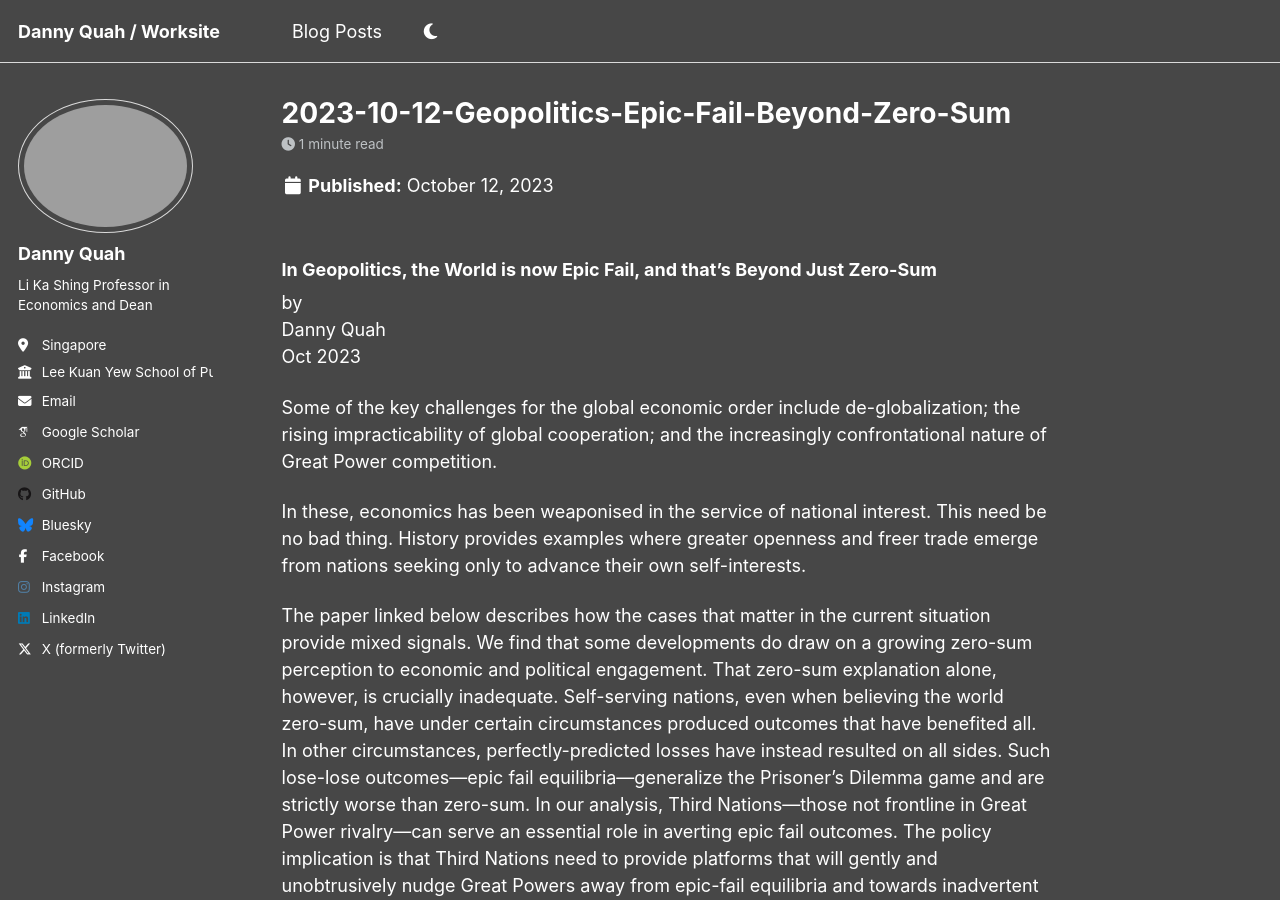
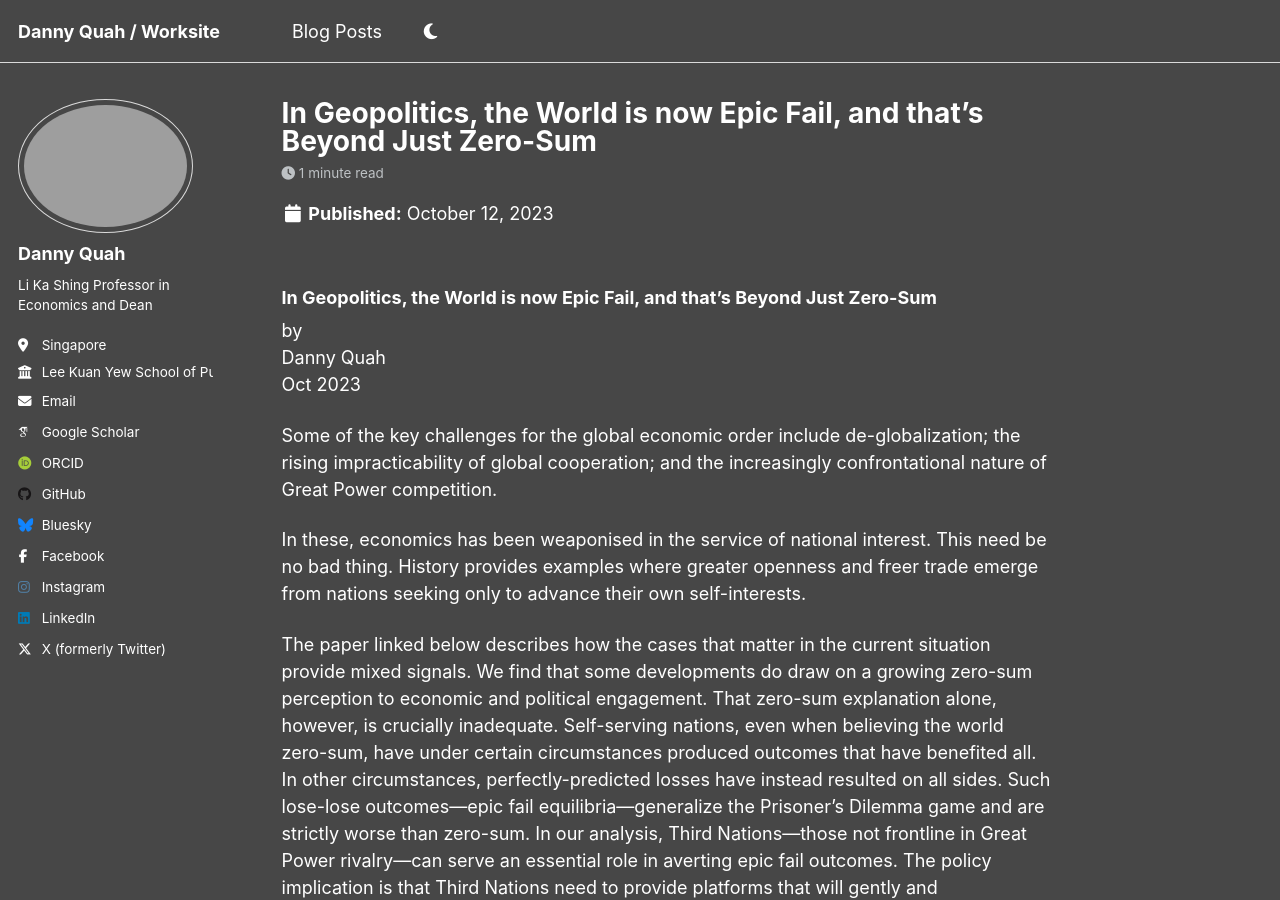
Before and after one commit to DannyQuah/DannyQuah.github.io, a Jekyll site: the page built from _posts/2023-10-12-Geopolitics-Epic-Fail-Beyond-Zero-Sum.md, in a window 1280 px wide and 900 px high. Built offline with Jekyll 4.4.1, drawn with Linux system fonts in a browser that asks for light colours; some web fonts are replaced.

Commit message:
Blog stub URL

```diff
--- a/_posts/2023-10-12-Geopolitics-Epic-Fail-Beyond-Zero-Sum.md
+++ b/_posts/2023-10-12-Geopolitics-Epic-Fail-Beyond-Zero-Sum.md
@@ -1,6 +1,6 @@
 ---
 fileName: 2023-10-12-Geopolitics-Epic-Fail-Beyond-Zero-Sum.md
-# Last-edited: 2023.10.12.1448.Thu -- Danny Quah (me@DannyQuah.com)
+# Last-edited: 2025.03.22.1257.Sat -- Danny Quah (me@DannyQuah.com)
 Type: Report
 Tags: >
   China, US, ZeroSum, EpicFail, ThirdNations, geopolitics
@@ -9,7 +9,7 @@ Tags: >
 documentclass: extarticle
 fontsize: 14pt
 output: pdf_document
-title: 2023-10-12-Geopolitics-Epic-Fail-Beyond-Zero-Sum
+title: In Geopolitics, the World is now Epic Fail, and that's Beyond Just Zero-Sum
 ---
 ### In Geopolitics, the World is now Epic Fail, and that's Beyond Just Zero-Sum
 
```
Also changed, not shown: _posts/2023-03-16-PWAC-battle-stories.md (+2 -2 lines), _posts/2023-03-18-Talking-about-Trust-Edelman-Report.md (+2 -2 lines), _posts/2023-04-26-Shifting-the-Great-Powers.md (+2 -2 lines), _posts/2023-05-01-Platform-Worker-Future.md (+2 -2 lines), _posts/2023-10-25-Semiconductor-Math.md (+2 -2 lines).
